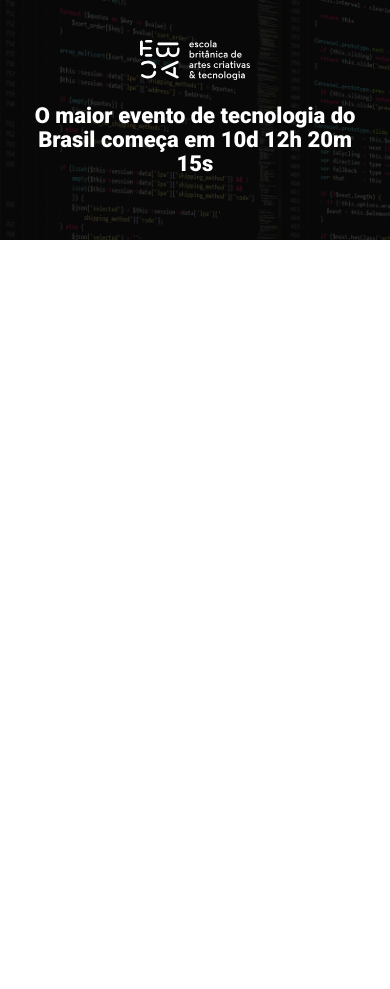
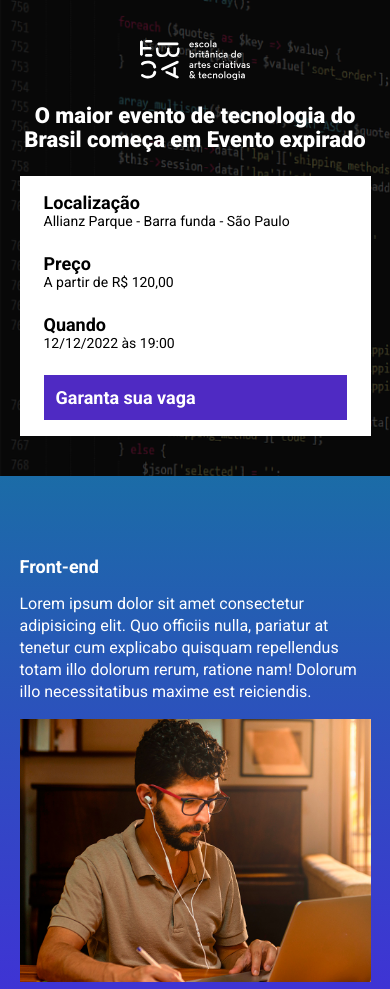
Before and after one commit to LptLeo/ebac_tech_talks, a website built with Parcel: page src/index.html in a window 390 px wide. Shown: the top 989 px of the page. Before the commit the page ends 844 px from the top, so only its background shows below. Built offline with nearby package versions, Linux system fonts and the light colour scheme.

Commit message:
criando a contagem regressiva

```diff
--- a/package.json
+++ b/package.json
@@ -2,9 +2,9 @@
   "name": "m22",
   "version": "1.0.0",
   "description": "",
-  "main": "index.js",
   "scripts": {
     "dev": "parcel src/index.html src/styles/main.scss src/scripts/main.js",
+    "build": "parcel build src/index.html",
     "test": "echo \"Error: no test specified\" && exit 1"
   },
   "keywords": [],
--- a/src/index.html
+++ b/src/index.html
@@ -9,17 +9,83 @@
     <link rel="preconnect" href="https://fonts.googleapis.com">
     <link rel="preconnect" href="https://fonts.gstatic.com" crossorigin>
     <link href="https://fonts.googleapis.com/css2?family=Roboto:wght@400;700;900&display=swap" rel="stylesheet">
+    <link rel="stylesheet" href="https://unpkg.com/aos@next/dist/aos.css" />
 </head>
 <body>
     <header class="hero">
         <div class="container">
             <img class="hero__logo" src="./images/ebac_logo.svg" alt="EBAC">
             <p class="hero__text">
-                O maior evento de tecnologia do Brasil começa em 10d 12h 20m 15s
+                O maior evento de tecnologia do Brasil começa em <span id="contador"></span>
             </p>
+            <div class="infos-bar">
+                <ul class="infos-bar__infos">
+                    <li class="infos-bar__infos__item">
+                        <b>Localização</b>
+                        Allianz Parque - Barra funda - São Paulo
+                    </li>
+                    <li class="infos-bar__infos__item">
+                        <b>Preço</b>
+                        A partir de R$ 120,00
+                    </li>
+                    <li class="infos-bar__infos__item">
+                        <b>Quando</b>
+                        12/12/2022 às 19:00
+                    </li>
+                </ul>
+                <a class="button button--primary" href="#">
+                    Garanta sua vaga
+                </a>
+            </div>
         </div>
     </header>
 
+    <section class="event event--frontend">
+        <div class="container" data-aos="fade-right">
+            <div class="event__details">
+                <h2 class="event__details__title">Front-end</h2>
+                <p class="event__details__description">
+                    Lorem ipsum dolor sit amet consectetur adipisicing elit. Quo officiis nulla, pariatur at tenetur cum explicabo quisquam repellendus totam illo dolorum rerum, ratione nam! Dolorum illo necessitatibus maxime est reiciendis.
+                </p>
+            </div>
+            <img class="event__image" src="./images/frontend.png" alt="Front-end">
+        </div>
+    </section>
+    <section class="event event--ux-ui event--image-left">
+        <div class="container" data-aos="fade-left">
+            <div class="event__details">
+                <h2 class="event__details__title">UI/UX</h2>
+                <p class="event__details__description">
+                    Lorem ipsum dolor sit amet consectetur adipisicing elit. Quo officiis nulla, pariatur at tenetur cum explicabo quisquam repellendus totam illo dolorum rerum, ratione nam! Dolorum illo necessitatibus maxime est reiciendis.
+                </p>
+            </div>
+            <img class="event__image" src="./images/frontend.png" alt="Front-end">
+        </div>
+    </section>
+    <section class="event event--data-science">
+        <div class="container" data-aos="fade-right">
+            <div class="event__details">
+                <h2 class="event__details__title">Data Science</h2>
+                <p class="event__details__description">
+                    Lorem ipsum dolor sit amet consectetur adipisicing elit. Quo officiis nulla, pariatur at tenetur cum explicabo quisquam repellendus totam illo dolorum rerum, ratione nam! Dolorum illo necessitatibus maxime est reiciendis.
+                </p>
+            </div>
+            <img class="event__image" src="./images/frontend.png" alt="Front-end">
+        </div>
+    </section>
+    <section class="event event--back-end event--image-left">
+        <div class="container" data-aos="fade-left">
+            <div class="event__details">
+                <h2 class="event__details__title">Back-end</h2>
+                <p class="event__details__description">
+                    Lorem ipsum dolor sit amet consectetur adipisicing elit. Quo officiis nulla, pariatur at tenetur cum explicabo quisquam repellendus totam illo dolorum rerum, ratione nam! Dolorum illo necessitatibus maxime est reiciendis.
+                </p>
+            </div>
+            <img class="event__image" src="./images/frontend.png" alt="Front-end">
+        </div>
+    </section>
+
+    <script src="https://unpkg.com/aos@next/dist/aos.js"></script>
     <script src="scripts/main.js"></script>
 </body>
 </html>
--- a/src/scripts/main.js
+++ b/src/scripts/main.js
@@ -1 +1,32 @@
-console.log('Olá mundo!')
+AOS.init();
+
+const dataDoEvento = new Date('Dec 12, 2022, 19:00:00')
+const timeStampDoEvento = dataDoEvento.getTime()
+
+const contaAsHoras = setInterval(function() {
+    const agora = new Date()
+    const timeStampAtual = agora.getTime()
+
+    const distanciaAteOEvento = timeStampDoEvento - timeStampAtual
+
+    const diaEmMs = 1000 * 60 * 60 * 24
+    const horaEmMs = 1000 * 60 * 60
+    const minutoEmMs = 1000 * 60
+
+    const diasAteOEvento = Math.floor(distanciaAteOEvento / diaEmMs)
+    const horasAteOEvento = Math.floor((distanciaAteOEvento % (diaEmMs)) / (horaEmMs))
+    const minutosAteOEvento = Math.floor((distanciaAteOEvento % (horaEmMs)) / (minutoEmMs))
+    const segundosAteOEvento = Math.floor((distanciaAteOEvento % minutoEmMs) / 1000)
+
+    console.log(diasAteOEvento)
+    console.log(horasAteOEvento)
+    console.log(minutosAteOEvento)
+    console.log(segundosAteOEvento)
+
+    document.getElementById('contador').innerHTML = `${diasAteOEvento}d ${horasAteOEvento}h ${minutosAteOEvento}m ${segundosAteOEvento}s`
+
+    if (distanciaAteOEvento < 0) {
+        clearInterval(contaAsHoras)
+        document.getElementById('contador').innerHTML = 'Evento expirado'
+    }
+}, 1000);
--- /dev/null
+++ b/src/styles/_event.scss
@@ -0,0 +1,63 @@
+@use 'variables';
+
+.event {
+    padding: 80px 0;
+
+    &--frontend {
+        background-image: linear-gradient(variables.$blue1, variables.$blue2);
+    }
+
+    &--ux-ui {
+        background-image: linear-gradient(variables.$blue2, variables.$pink);
+    }
+
+    &--data-science {
+        background-image: linear-gradient(variables.$pink, variables.$yellow);
+    }
+
+    &--back-end {
+        background-image: linear-gradient(variables.$yellow, variables.$pink);
+    }
+
+    &--image-left {
+        .container {
+            flex-direction: row-reverse;
+        }
+    }
+
+    .container {
+        display: flex;
+        gap: 40px;
+    }
+
+    &__details {
+        &__title {
+            font-size: 18px;
+            font-weight: bold;
+            margin-bottom: 16px;
+        }
+
+        &__description {
+            line-height: 22px;
+        }
+    }
+
+    &__image {
+        max-width: 360px;
+    }
+
+    @media (max-width: 640px) {
+        .container {
+            display: block;
+        }
+
+        &__details {
+            margin-right: 0;
+            margin-bottom: 16px;
+        }
+
+        &__image {
+            width: 100%;
+        }
+    }
+}
--- a/src/styles/_hero.scss
+++ b/src/styles/_hero.scss
@@ -1,3 +1,5 @@
+@use 'variables';
+
 .hero {
     padding-top: 64px;
     padding-bottom: 100px;
@@ -16,7 +18,7 @@
         left: 0;
         width: 100%;
         height: 100%;
-        background-color: #000;
+        background-color: variables.$secondaryTextColor;
         content: '';
         opacity: .7;
     }
--- /dev/null
+++ b/src/styles/_variables.scss
@@ -0,0 +1,8 @@
+$textColor: #FFF;
+$secondaryTextColor: #000;
+
+$blue1: #1B6CA7;
+$blue2: #442BDB;
+$pink: #89223B;
+$yellow: #9C791D;
+$purple: #4F2AC3;
--- /dev/null
+++ b/src/styles/components/_buttons.scss
@@ -0,0 +1,25 @@
+@use '../variables';
+
+.button {
+    padding: 12px;
+    font-size: 18px;
+    font-weight: bold;
+    text-decoration: none;
+    text-align: center;
+    white-space: nowrap;
+
+    &--primary {
+        color: #FFF;
+        background-color: variables.$purple;
+    }
+
+    @media (max-width: 640px) {
+        display: block;
+        width: 100%;
+    }
+
+    @media (max-width: 1024px) {
+        display: flex;
+        align-items: center;
+    }
+}
--- /dev/null
+++ b/src/styles/components/_infos_bar.scss
@@ -0,0 +1,42 @@
+@use '../variables';
+
+.infos-bar {
+    padding: 16px 24px;
+    background-color: variables.$textColor;
+    display: flex;
+    justify-content: space-between;
+
+    &__infos {
+        display: flex;
+        gap: 40px;
+
+        &__item {
+            font-size: 14px;
+            color: variables.$secondaryTextColor;
+
+            b {
+                color: variables.$secondaryTextColor;
+                font-size: 18px;
+                display: block;
+            }
+        }
+    }
+
+    @media (max-width: 640px) {
+        display: block;
+
+        &__infos {
+            display: block;
+
+            &__item {
+                margin-bottom: 24px;
+            }
+        }
+    }
+
+    @media (max-width: 1024px) {
+        &__infos {
+            gap: 16px;
+        }
+    }
+}
--- a/src/styles/main.scss
+++ b/src/styles/main.scss
@@ -1,11 +1,16 @@
 @use 'hero';
+@use 'components/infos_bar';
+@use 'components/buttons';
+@use 'event';
+@use 'variables';
 
 * {
     margin: 0;
     padding: 0;
     box-sizing: border-box;
     font-family: 'Roboto', sans-serif;
-    color: #fff;
+    color: variables.$textColor;
+    list-style: none;
 }
 
 .container {
```
